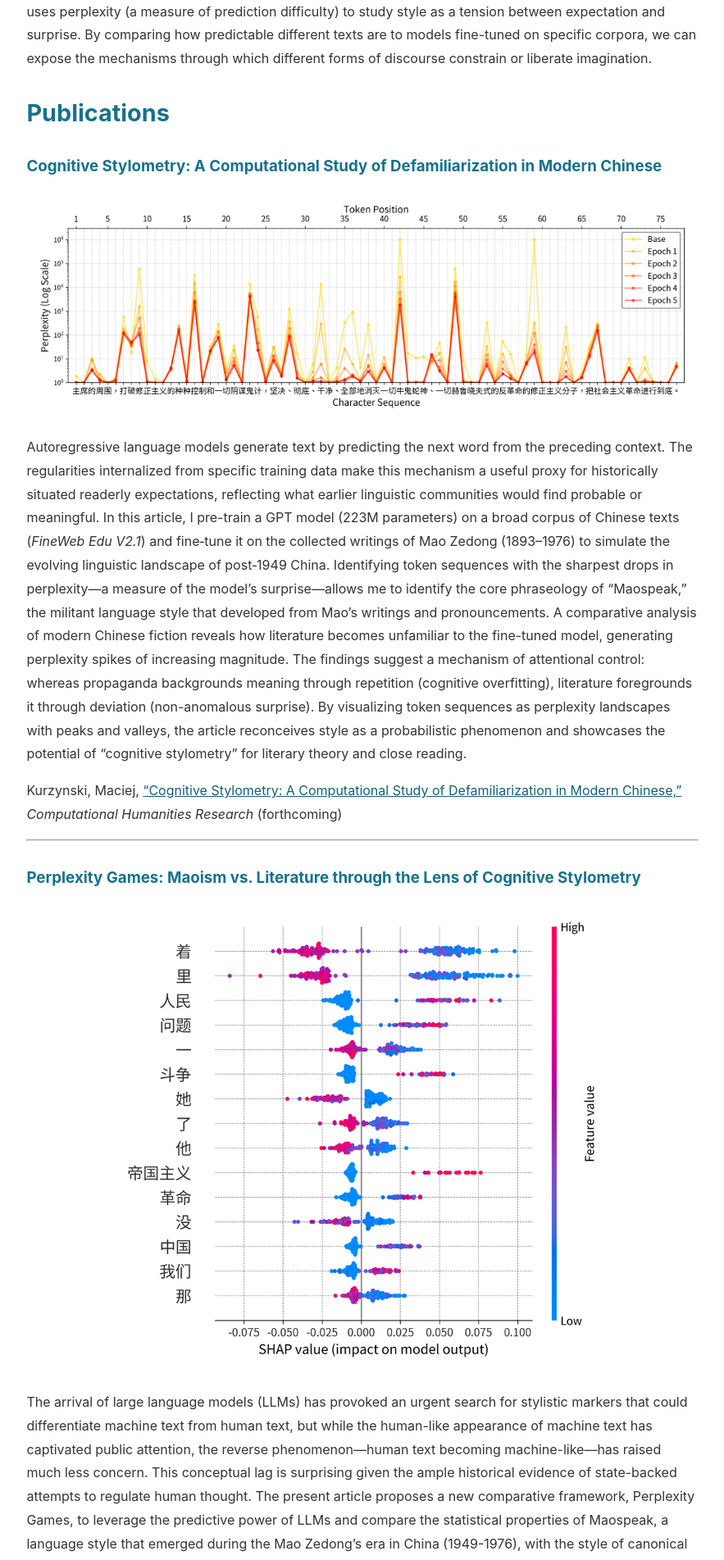
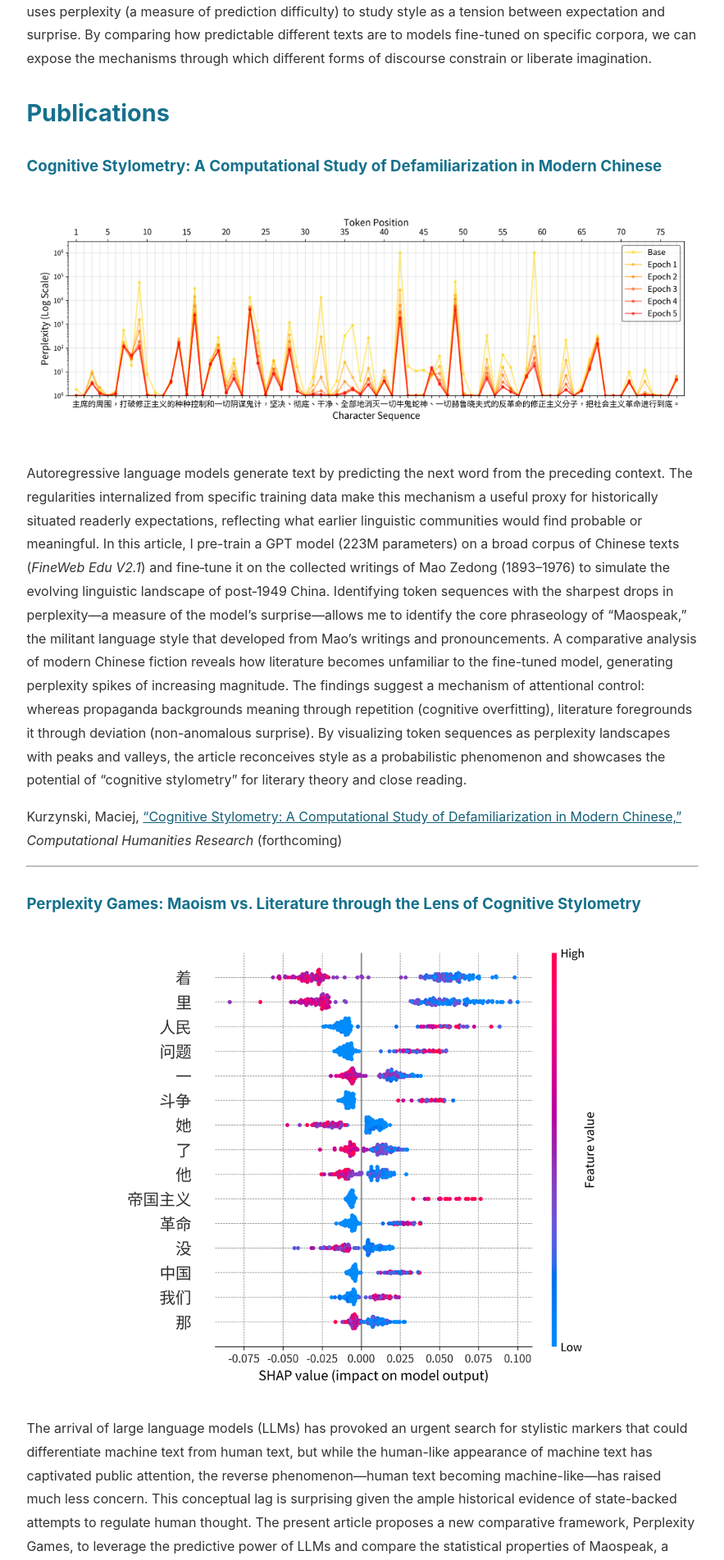
Before and after one commit to mcjkurz/qhchina, a Jekyll site: the page built from docs/projects/cognitive-stylometry/index.md, in a window 1280 px wide. Shown: the part 692-2595 px from the top of the page at 82% size, without its empty margins (198-1081 px from the left). Built offline with Jekyll 4.4.1, drawn with Linux system fonts in a browser that asks for light colours.

```diff
--- a/docs/projects/cognitive-stylometry/index.md
+++ b/docs/projects/cognitive-stylometry/index.md
@@ -12,7 +12,7 @@
 
 ### Cognitive Stylometry: A Computational Study of Defamiliarization in Modern Chinese
 
-<img src="maospeak_pattern.png" alt="Cognitive Stylometry" style="max-width: 100%; height: auto; display: block;">
+<img src="maospeak_pattern.png" alt="Cognitive Stylometry" style="max-width: 100%; height: auto; margin: 2rem auto; display: block;">
 
 Autoregressive language models generate text by predicting the next word from the preceding context. The regularities internalized from specific training data make this mechanism a useful proxy for historically situated readerly expectations, reflecting what earlier linguistic communities would find probable or meaningful. In this article, I pre-train a GPT model (223M parameters) on a broad corpus of Chinese texts (*FineWeb Edu V2.1*) and fine‑tune it on the collected writings of Mao Zedong (1893–1976) to simulate the evolving linguistic landscape of post‑1949 China. Identifying token sequences with the sharpest drops in perplexity—a measure of the model's surprise—allows me to identify the core phraseology of "Maospeak," the militant language style that developed from Mao's writings and pronouncements. A comparative analysis of modern Chinese fiction reveals how literature becomes unfamiliar to the fine-tuned model, generating perplexity spikes of increasing magnitude. The findings suggest a mechanism of attentional control: whereas propaganda backgrounds meaning through repetition (cognitive overfitting), literature foregrounds it through deviation (non-anomalous surprise). By visualizing token sequences as perplexity landscapes with peaks and valleys, the article reconceives style as a probabilistic phenomenon and showcases the potential of "cognitive stylometry" for literary theory and close reading.
 
```
